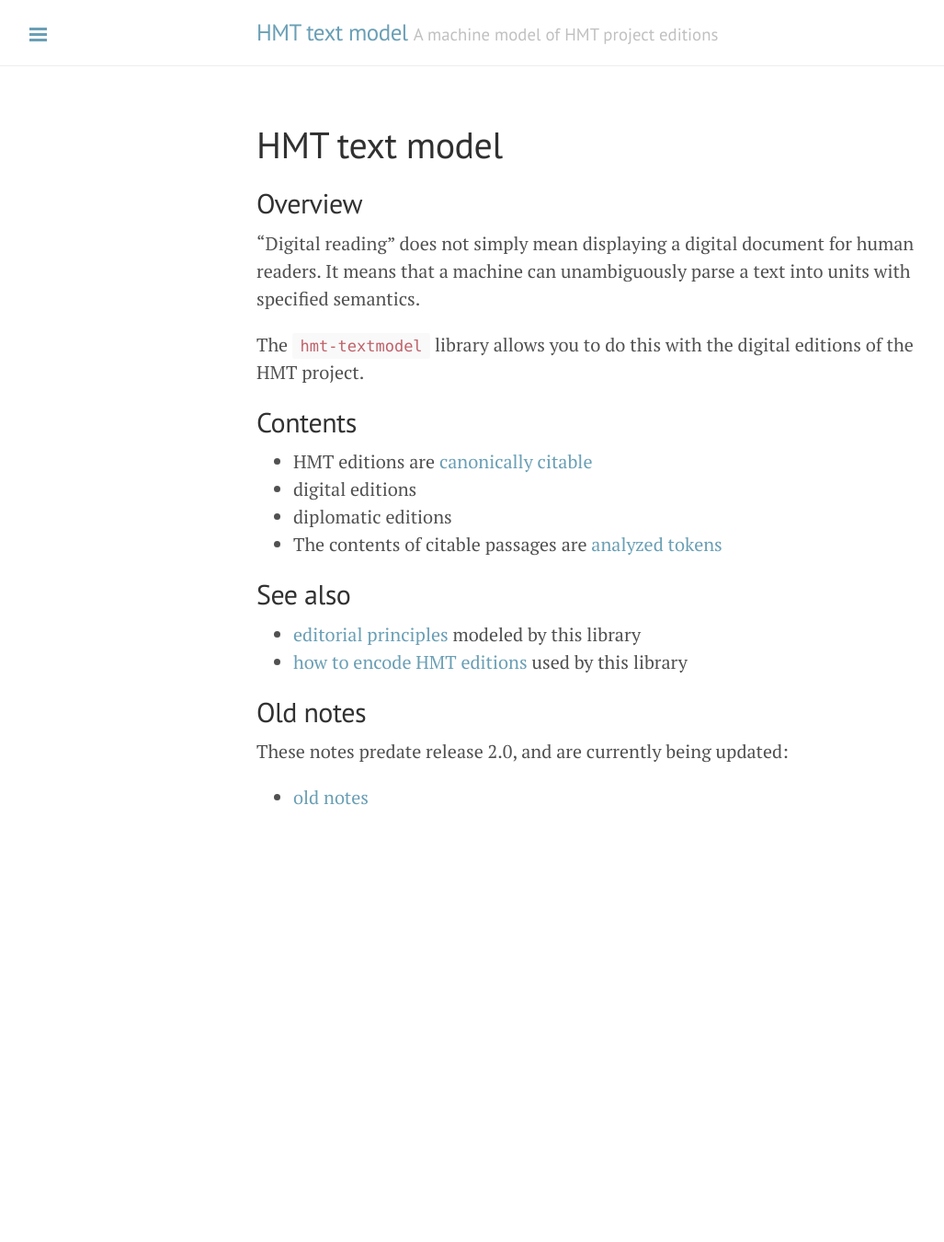
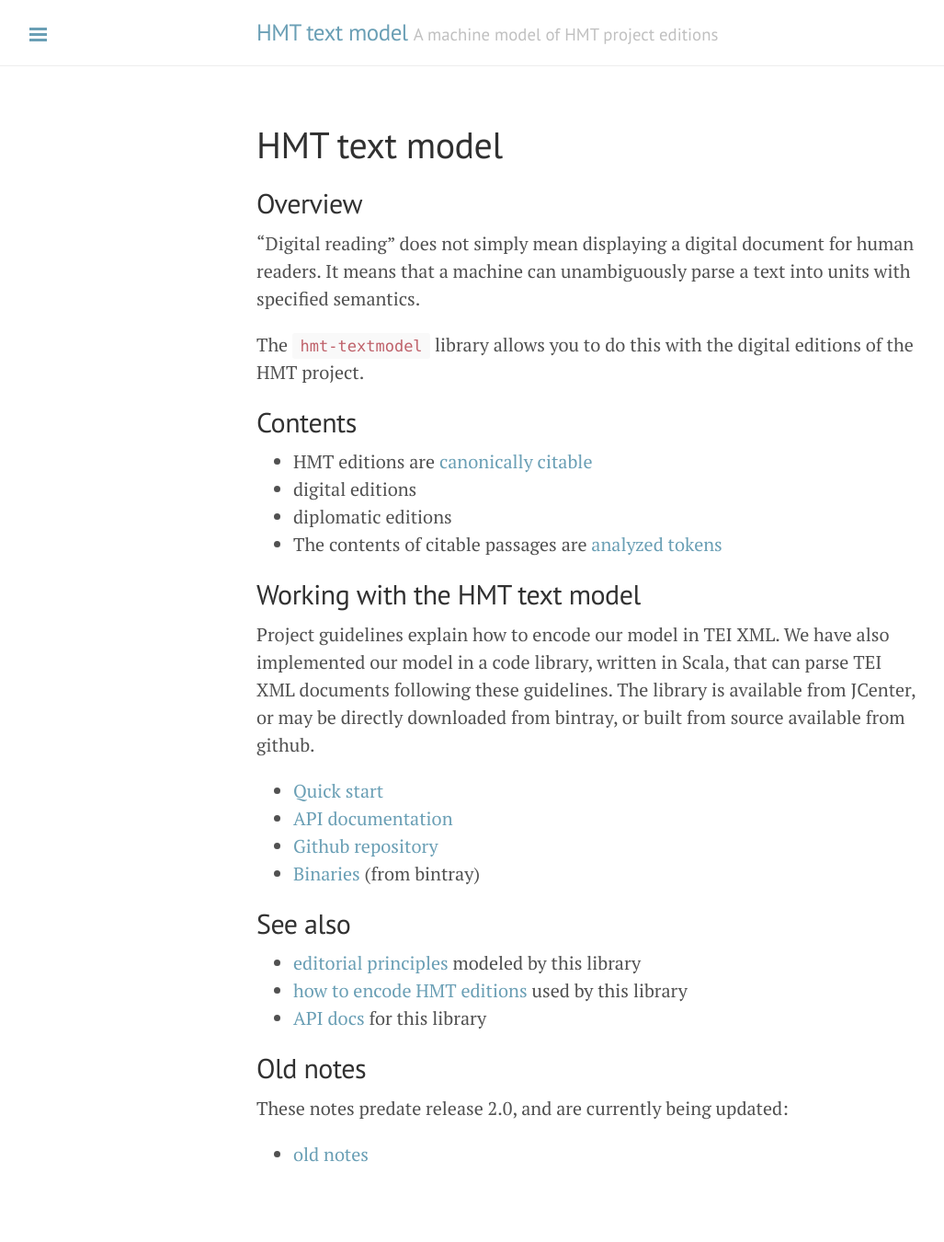
Before and after one commit to homermultitext/hmt-textmodel, a Jekyll site: the page built from docs/index.md, in a window 1280 px wide. Shown: the whole page at 92% size, without its empty margins (1-1028 px from the left). Built offline with Jekyll 4.4.1, drawn with Linux system fonts in a browser that asks for light colours; before the commit the page ends 962 px from its top, so only the background shows below that.

Commit message:
Add docs page

```diff
--- a/docs/index.md
+++ b/docs/index.md
@@ -19,11 +19,20 @@ The `hmt-textmodel` library allows you to do this with the digital editions of t
 
 
 
+## Working with the HMT text model
+
+Project guidelines explain how to encode our model in TEI XML.  We have also implemented our model in a code library, written in Scala, that can parse TEI XML documents following these guidelines.  The library is available from JCenter, or may be directly downloaded from bintray, or built from source available from github.
+
+-   [Quick start](quick)
+-   [API documentation](api/org/homermultitext/edmodel)
+-   [Github repository](https://homermultitext.github.io/hmt-textmodel/)
+-   [Binaries](https://bintray.com/neelsmith/maven/hmt-textmodel) (from bintray)
+
 ## See also
 
 -   [editorial principles](https://homermultitext.github.io/hmt-editing-principles) modeled by this library
 -   [how to encode HMT editions](https://homermultitext.github.io/hmt-editors-guide) used by this library
-
+-  [API docs](api) for this library
 
 
 
```
Also changed, not shown: docs/quick/index.md (added, +13 -0 lines), src/main/tut/index.md (+9 -0 lines), src/main/tut/quick/index.md (added, +13 -0 lines).
